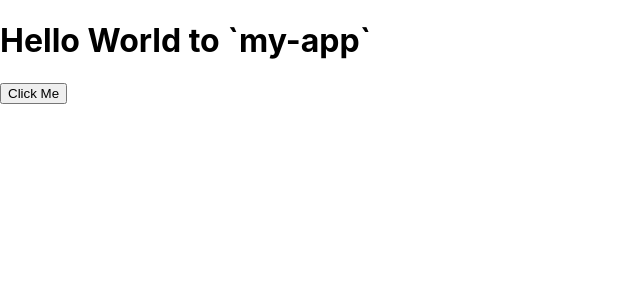
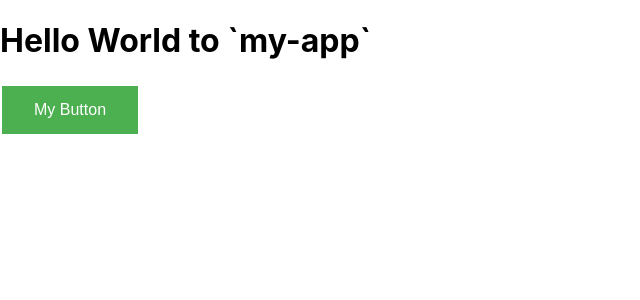
Before and after one commit to abhi3700/My_Learning_NodeJSTS, a React (Create React App) app in the folder libs/react/my-app/: page / in a window 1280 px wide. Shown: the top 300 px of the page, without its empty margins (0-640 px from the left). Built offline with nearby package versions, Linux system fonts and the light colour scheme.

Commit message:
my-app react: MyButton JSX code added

```diff
--- a/libs/react/my-app/src/App.css
+++ b/libs/react/my-app/src/App.css
@@ -36,3 +36,16 @@
     transform: rotate(360deg);
   }
 }
+
+.my-button {
+  background-color: #4caf50; /* Green */
+  border: none;
+  color: white;
+  padding: 15px 32px;
+  text-align: center;
+  text-decoration: none;
+  display: inline-block;
+  font-size: 16px;
+  margin: 4px 2px;
+  cursor: pointer;
+}
--- a/libs/react/my-app/src/App.js
+++ b/libs/react/my-app/src/App.js
@@ -1,10 +1,14 @@
 import "./App.css";
+
+function MyButton() {
+  return <button className="my-button">My Button</button>;
+}
 
 function App() {
   return (
     <div>
       <h1>Hello World to `my-app`</h1>
-      <button>Click Me</button>
+      <MyButton />
     </div>
   );
 }
```
